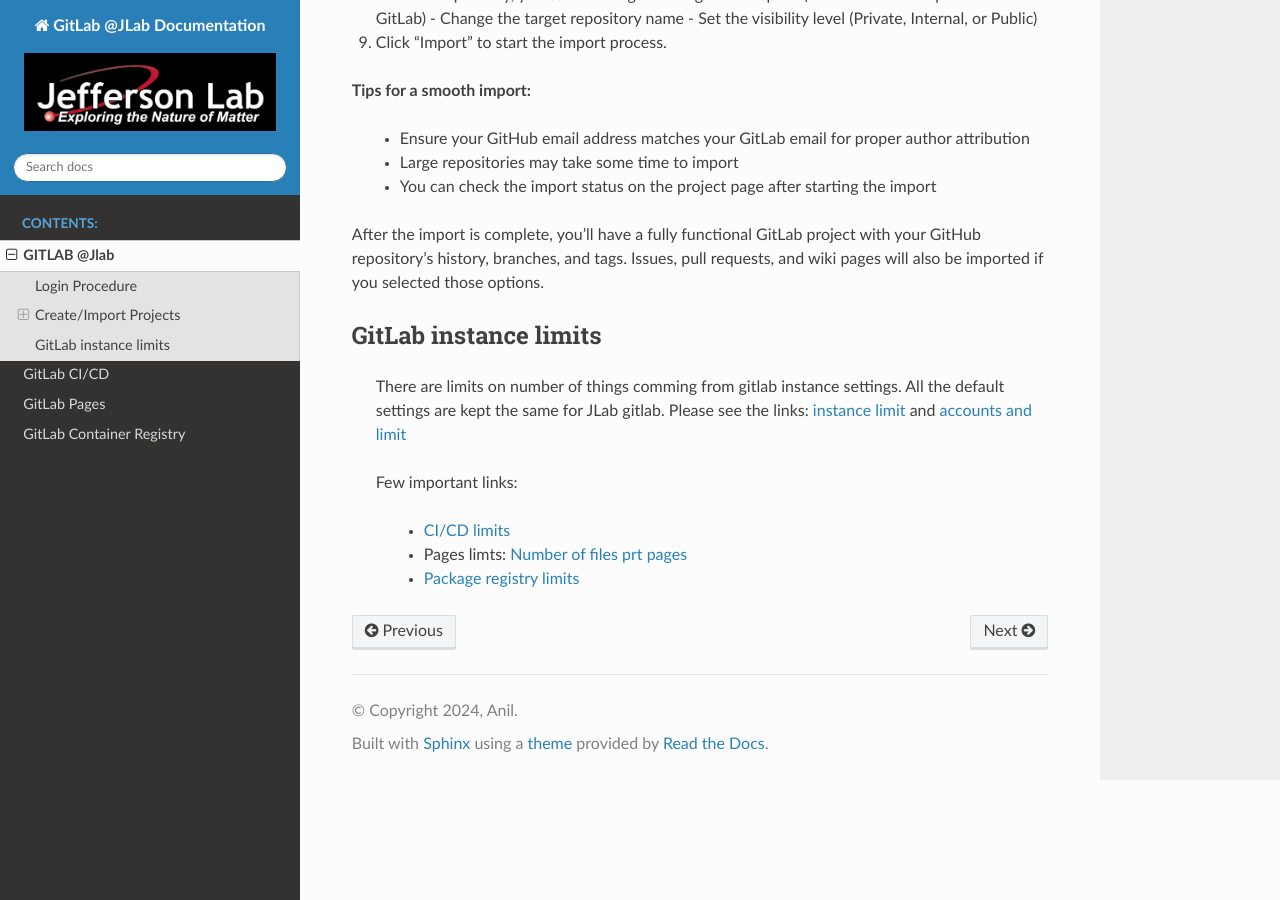
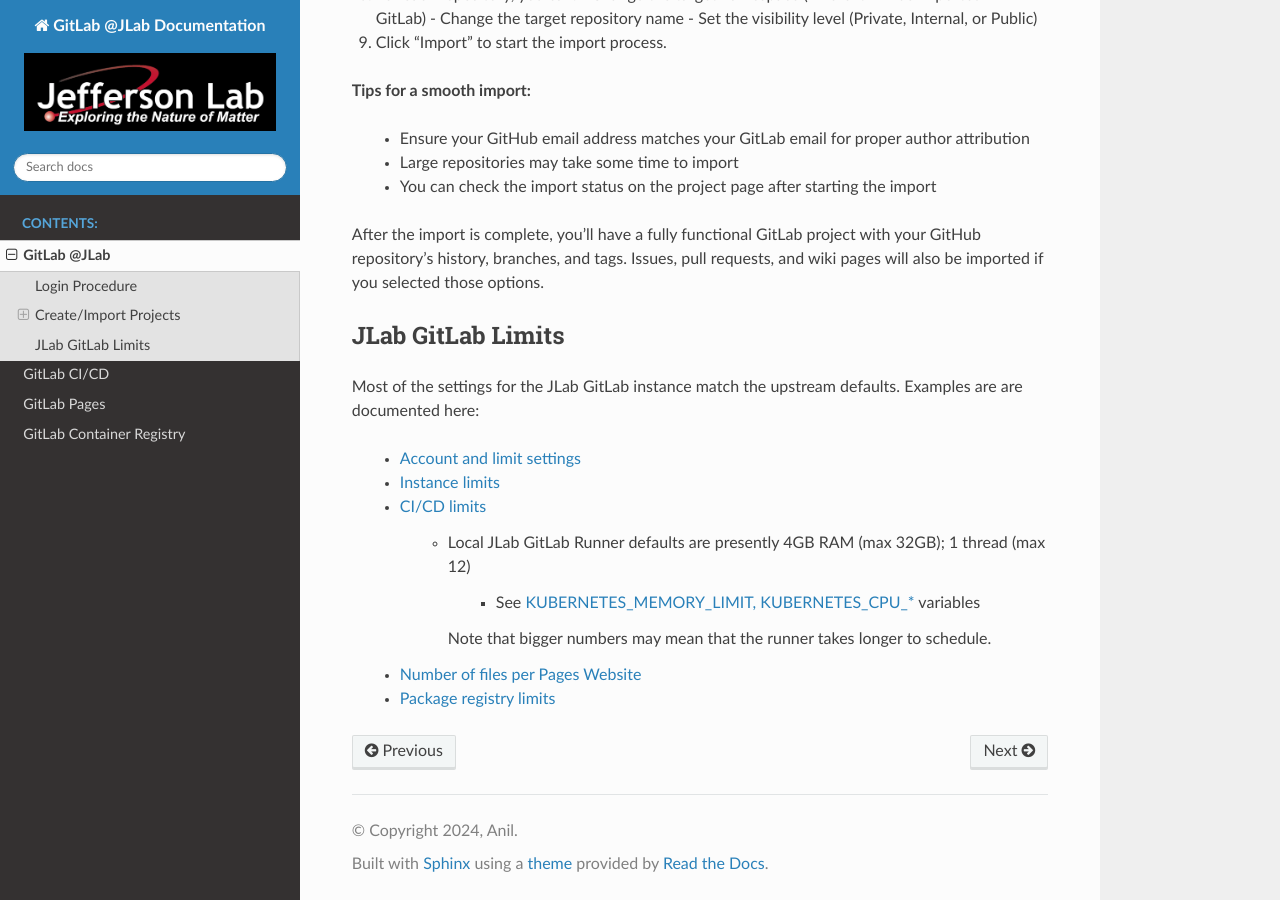
Before and after one commit to auraecosystem/jlab.org, a Sphinx documentation site: the page built from source/gitlab.rst, in a window 1280 px wide and 900 px high, scrolled down 2859 px. Built offline with Sphinx 7.4.7 and the Read the Docs theme 3.1.0, drawn with Linux system fonts in a browser that asks for light colours; some of the changed text lies outside the part shown.

Commit message:
Update some CI/CD limits; minor editting

```diff
--- a/source/gitlab.rst
+++ b/source/gitlab.rst
@@ -2,7 +2,7 @@
 
 .. _gitlab:
 
-GITLAB @Jlab
+GitLab @JLab
 ============
 The JLab User Gitlab instance is available here: `<https://code.jlab.org/>`_ .
 
@@ -77,7 +77,7 @@
 3. Choose "Import project".
 4. Select the source of your project (e.g., GitHub, Bitbucket, repository URL and more).
 
-Let's focus on importing from Github.
+Let's focus on importing from GitHub.
 
 Importing from GitHub
 """""""""""""""""""""
@@ -113,13 +113,20 @@
 
 After the import is complete, you'll have a fully functional GitLab project with your GitHub repository's history, branches, and tags. Issues, pull requests, and wiki pages will also be imported if you selected those options.
 
-GitLab instance limits
+JLab GitLab Limits
 ----------------------
-   There are limits on number of things comming from gitlab instance settings. All the default settings are kept the same for JLab gitlab.
-   Please see the links: `instance limit <https://docs.gitlab.com/ee/administration/instance_limits.html>`_ and `accounts and limit <https://docs.gitlab.com/ee/administration/settings/account_and_limit_settings.html>`_
+Most of the settings for the JLab GitLab instance match the upstream defaults.
+Examples are are documented here:
 
-   Few important links:
+   - `Account and limit settings <https://docs.gitlab.com/ee/administration/settings/account_and_limit_settings.html>`_
+   - `Instance limits <https://docs.gitlab.com/ee/administration/instance_limits.html>`_
+   - `CI/CD limits <https://docs.gitlab.com/ee/administration/instance_limits.html#cicd-limits>`_
 
-      - `CI/CD limits <https://docs.gitlab.com/ee/administration/instance_limits.html#cicd-limits>`_
-      - Pages limts: `Number of files prt pages <https://docs.gitlab.com/ee/administration/instance_limits.html#number-of-files-per-gitlab-pages-website>`_
-      - `Package registry limits <https://docs.gitlab.com/ee/administration/instance_limits.html#package-registry-limits>`_
+      - Local JLab GitLab Runner defaults are presently 4GB RAM (max 32GB); 1 thread (max 12)
+
+          - See `KUBERNETES_MEMORY_LIMIT, KUBERNETES_CPU_* <https://docs.gitlab.com/runner/executors/kubernetes/#overwrite-container-resources>`_ variables
+
+        Note that bigger numbers may mean that the runner takes longer to schedule.
+
+   - `Number of files per Pages Website <https://docs.gitlab.com/ee/administration/instance_limits.html#number-of-files-per-gitlab-pages-website>`_
+   - `Package registry limits <https://docs.gitlab.com/ee/administration/instance_limits.html#package-registry-limits>`_
```
Also changed, not shown: other parts of source/gitlab.rst (+1 -1 lines).
